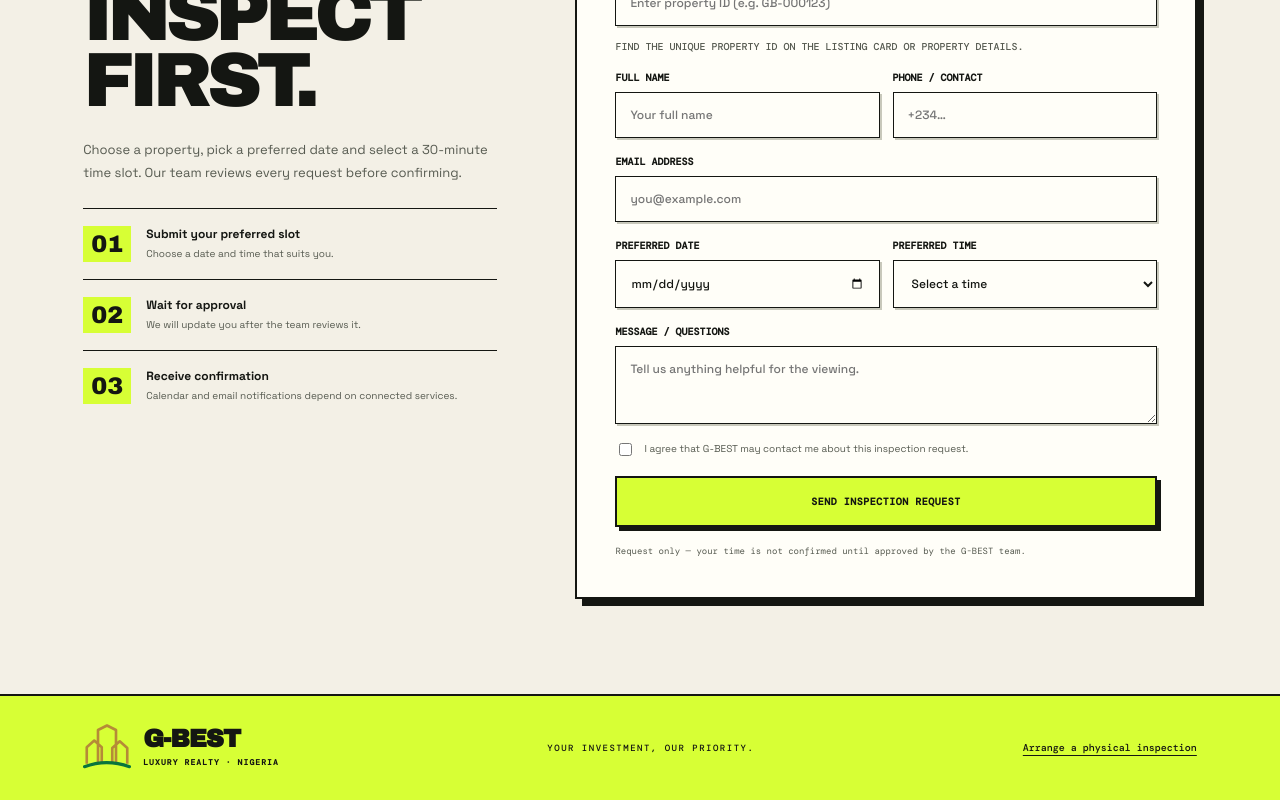
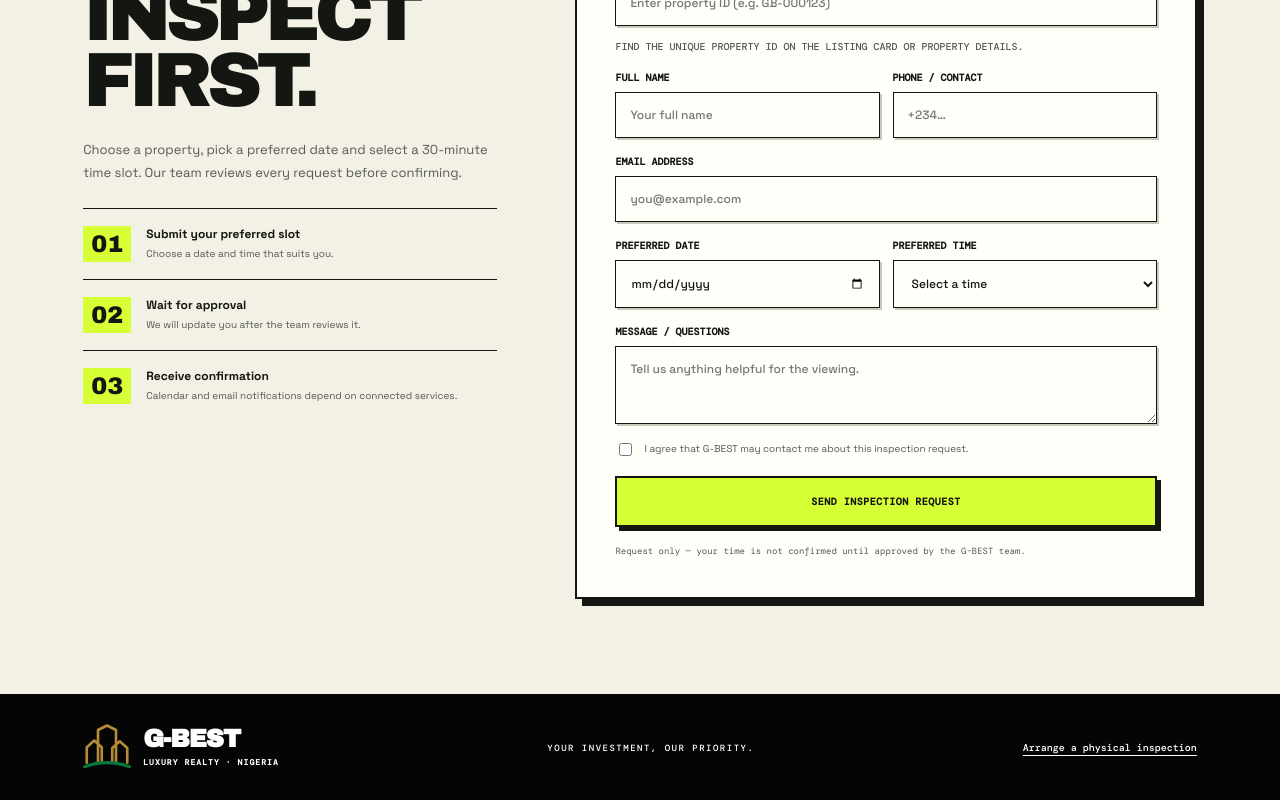
Before and after one commit to mrceogodwin/gbestluxuryrealty, a Next.js app: page / in a window 1280 px wide. Shown: the part 3668-4468 px from the top of the page. Built offline with nearby package versions, Linux system fonts and the light colour scheme; no server answers; the database is empty; a web font is replaced by a local one.

Commit message:
Change G-BEST footer background to black

```diff
--- a/app/globals.css
+++ b/app/globals.css
@@ -389,3 +389,9 @@ nav .brand small{color:#8b6b31;font-size:8px;letter-spacing:1.65px}
 
 /* Keep the category chip pinned to the very top edge of each listing photo. */
 .photo-wrap>.property-tag{top:6px!important;left:8px!important;right:auto!important;bottom:auto!important;margin:0!important;transform:none!important;}
+
+
+/* G-BEST footer: switch the former lime panel to a true black brand finish. */
+footer{background:#050505!important;color:#fff!important;border-top:2px solid #050505!important}
+footer .brand,footer .brand b,footer .brand small,footer>span,footer>a:last-child{color:#fff!important}
+footer .brand-building{filter:none}
```
